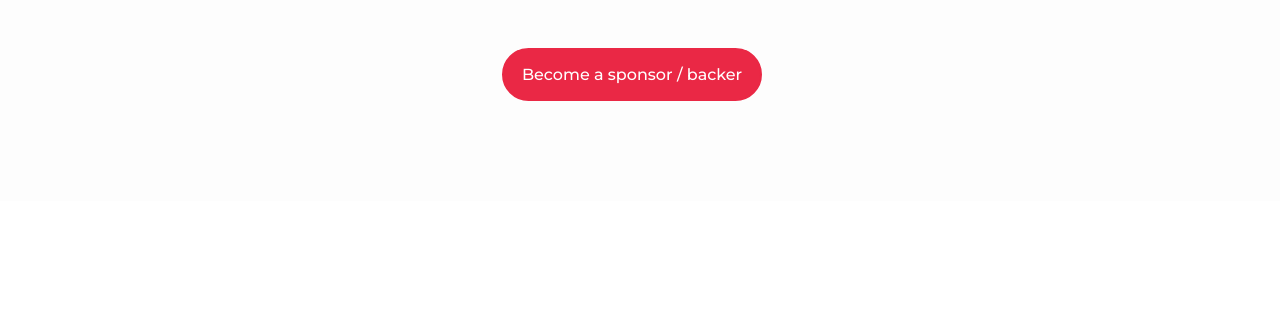
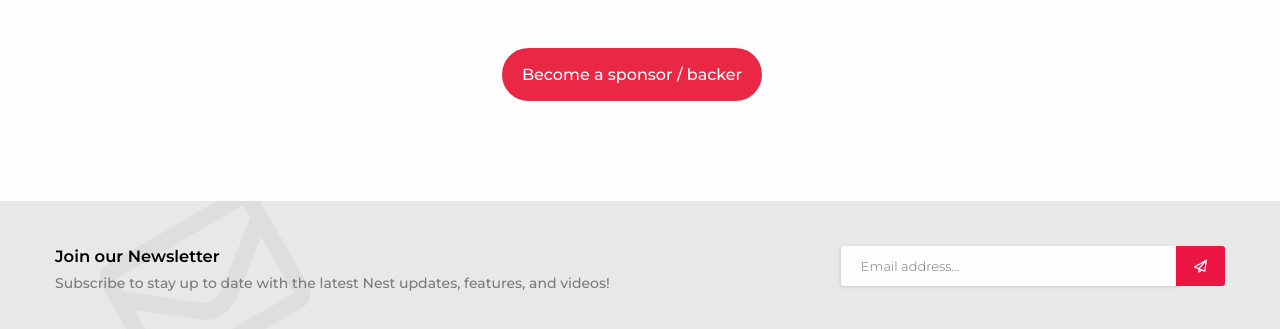
Before and after one commit to jonnynoone/nest-clone, a plain HTML site: page index.html in a window 1280 px wide. Shown: the part 4269-4598 px from the top of the page. Before the commit the page ends 4470 px from the top, so only its background shows below. Drawn offline with Linux system fonts and the light colour scheme.

Commit message:
newsletter section complete

```diff
--- a/css/style.css
+++ b/css/style.css
@@ -415,3 +415,96 @@ header {
     background-color: #000;
     border: 2px solid #000;
 }
+
+/* -------------------------------------- */
+/* NEWSLETTER */
+/* -------------------------------------- */
+.newsletter-section {
+    overflow: hidden;
+    background-color: #e8e8e8;
+    padding: 45px 0 43px;
+    position: relative;
+}
+
+.newsletter-section .envelope-bg {
+    width: 180px;
+    display: inline-block;
+    vertical-align: middle;
+    transform: rotate(-30deg);
+
+    position: absolute;
+    margin-top: -50px;
+    margin-left: 60px;
+
+    z-index: 0;
+}
+
+.newsletter-section .envelope-bg svg {
+    width: 180px;
+    color: #dedede;
+    display: inline-block;
+    vertical-align: middle;
+}
+
+.newsletter-section .text-content {
+    float: left;
+    font-size: 70%;
+    color: #7b7b7b;
+    max-width: 670px;
+    position: relative;
+    z-index: 1;
+}
+
+.newsletter-section .text-content h3 {
+    font-weight: 600;
+    color: #000;
+    margin-bottom: 8px;;
+}
+
+.newsletter-section .text-content p {
+    font-weight: 500;
+}
+
+.newsletter-section .newsletter-form {
+    float: right;
+}
+
+.newsletter-section form {
+    float: right;
+}
+
+.newsletter-section form > input[type=email] {
+    color: #666;
+    padding: 10px 20px;
+    background-color: #fdfdfd;
+    font-size: 13px;
+    border: 0;
+    height: 40px;
+    vertical-align: middle;
+    width: 340px;
+    border-top-left-radius: 3px;
+    border-bottom-left-radius: 3px;
+    box-shadow: -1px 1px 3px #ccc;
+}
+
+.newsletter-section form > input[type=email]:active,
+.newsletter-section form > input[type=email]:focus {
+    outline: none;
+}
+
+.newsletter-section form > button {
+    color: #fff;
+    padding: 12px 18px;
+    background-color: #ed1543;
+    font-size: 13px;
+    border: none;
+    vertical-align: middle;
+    border-top-right-radius: 3px;
+    border-bottom-right-radius: 3px;
+    margin-left: -10px;
+    transition: background-color 0.2s;
+}
+
+.newsletter-section form > button:hover {
+    background-color: #000;
+}
--- a/index.html
+++ b/index.html
@@ -151,6 +151,28 @@
             <a class="btn btn-primary" href="#">Become a sponsor / backer</a>
         </div>
     </section>
+
+    <section class="newsletter-section">
+        <div class="row group">
+            <div class="envelope-bg">
+                <svg xmlns="http://www.w3.org/2000/svg" viewBox="0 0 512 512"><path fill="currentColor" d="M464 64H48C21.49 64 0 85.49 0 112v288c0 26.51 21.49 48 48 48h416c26.51 0 48-21.49 48-48V112c0-26.51-21.49-48-48-48zm0 48v40.805c-22.422 18.259-58.168 46.651-134.587 106.49-16.841 13.247-50.201 45.072-73.413 44.701-23.208.375-56.579-31.459-73.413-44.701C106.18 199.465 70.425 171.067 48 152.805V112h416zM48 400V214.398c22.914 18.251 55.409 43.862 104.938 82.646 21.857 17.205 60.134 55.186 103.062 54.955 42.717.231 80.509-37.199 103.053-54.947 49.528-38.783 82.032-64.401 104.947-82.653V400H48z"></path></svg>
+            </div>
+
+            <div class="text-content">
+                <h3>Join our Newsletter</h3>
+                <p>
+                    Subscribe to stay up to date with the latest Nest updates, features, and videos!
+                </p>
+            </div>
+
+            <div class="newsletter-form">
+                <form class="form-wrapper">
+                    <input type="email" name="email" id="email" placeholder="Email address..." required>
+                    <button><i class="far fa-paper-plane"></i></button>
+                </form>
+            </div>
+        </div>
+    </section>
 </body>
 
 </html>
```
